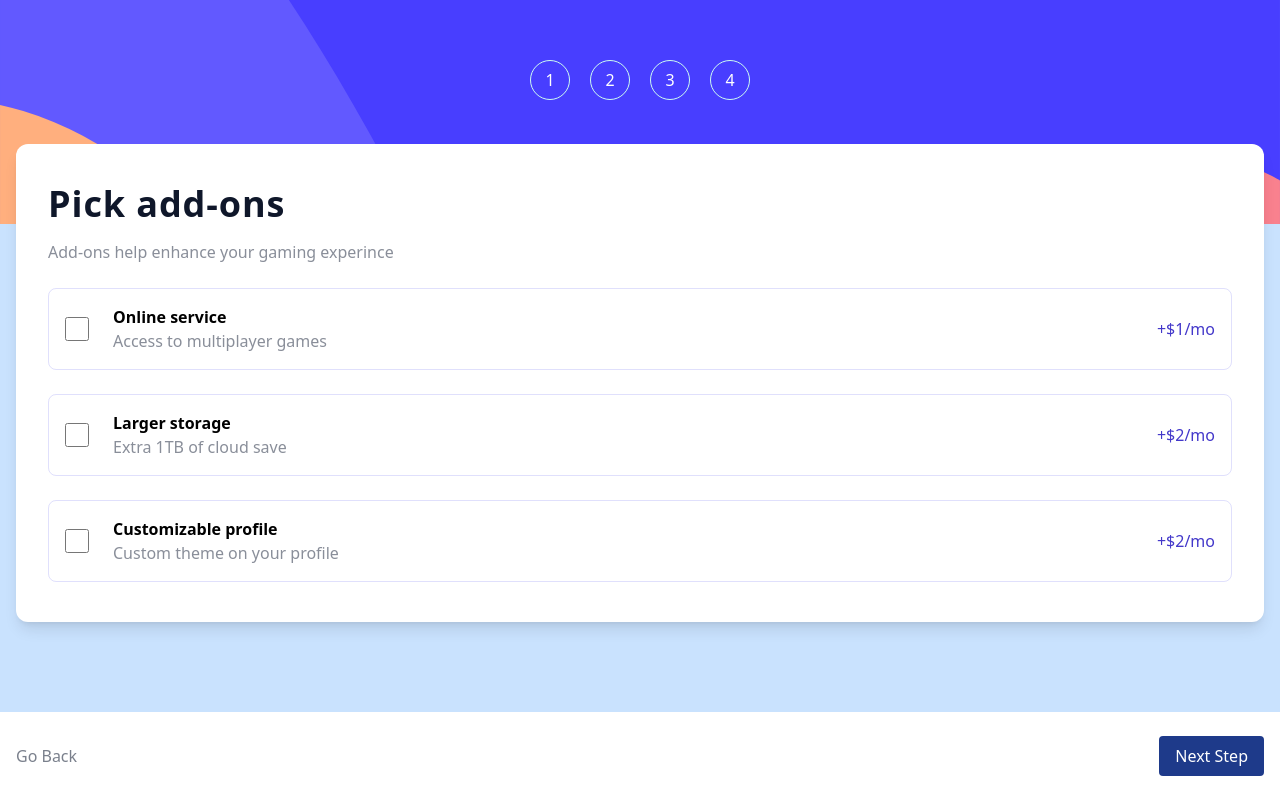
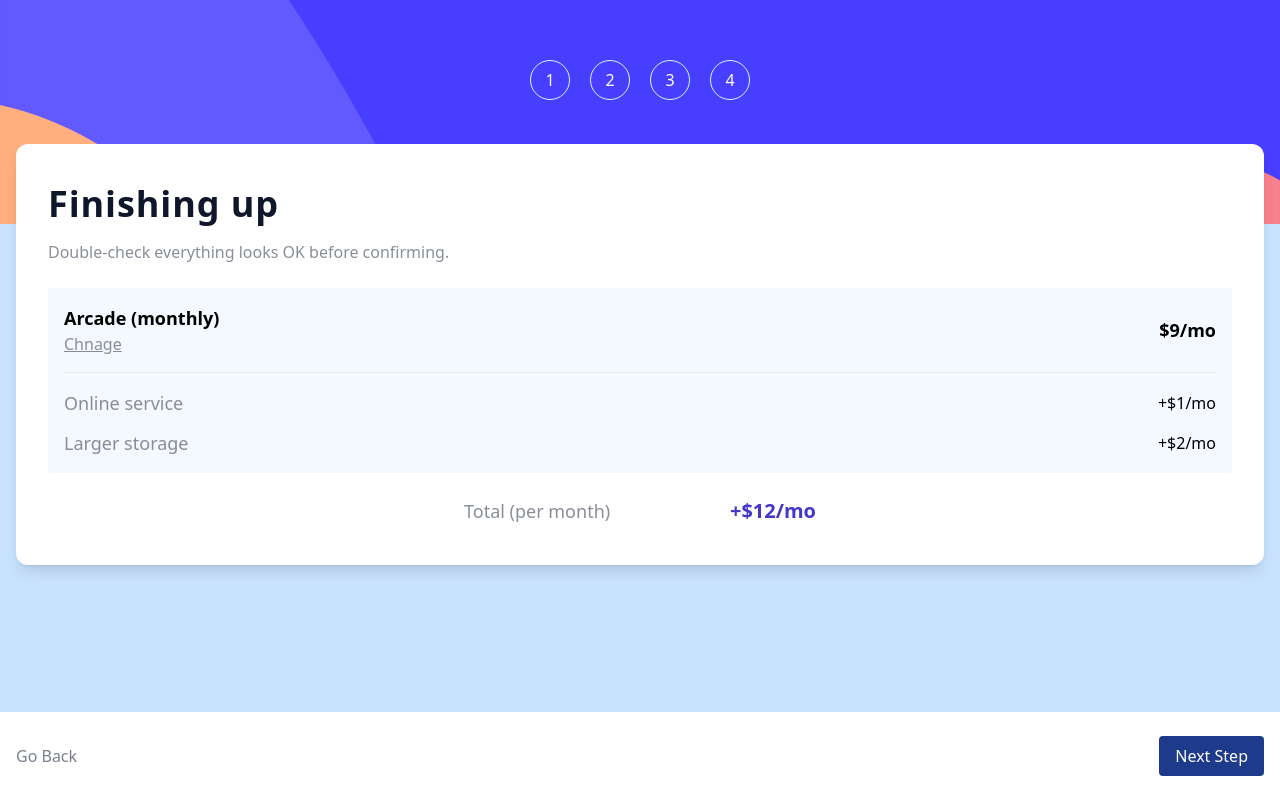
Before and after one commit to RedouaneAjgagal/multi-step-form, a React (Vite) app: page / in a window 1280 px wide. Built offline with nearby package versions, Linux system fonts and the light colour scheme.

Commit message:
Add Total component UI

```diff
--- a/src/components/PageContainer.tsx
+++ b/src/components/PageContainer.tsx
@@ -5,6 +5,7 @@ import { Index as Plans } from './plans/Index'
 import Card from './UI/Card'
 import Actions from './actions/Index'
 import { Index as AddOns } from './add-ons/Index'
+import {Index as Total} from './total/Index'
 
 const PageContainer = () => {
     return (
@@ -14,7 +15,8 @@ const PageContainer = () => {
                 <Card>
                     {/* <PersonalInfo /> */}
                     {/* <Plans /> */}
-                    <AddOns />
+                    {/* <AddOns /> */}
+                    <Total />
                 </Card>
                 <div className='absolute bottom-0 w-full'>
                     <Actions />
--- /dev/null
+++ b/src/components/total/AddOn.tsx
@@ -0,0 +1,16 @@
+import React from 'react'
+interface Props {
+    title: string,
+    price: number
+}
+const AddOn: React.FC<Props> = (props) => {
+    const price = `+$${props.price}/mo`;
+    return (
+        <div className='flex justify-between items-center'>
+            <h6 className='text-gray-500/80 text-lg'>{props.title}</h6>
+            <span className='font-medium'>{price}</span>
+        </div>
+    )
+}
+
+export default AddOn
--- /dev/null
+++ b/src/components/total/Checkout.tsx
@@ -0,0 +1,18 @@
+import React from 'react'
+import Plan from './Plan'
+import AddOn from './AddOn'
+import Total from './Total'
+
+const Checkout = () => {
+    return (
+        <div className='bg-blue-100/30 rounded p-4 flex flex-col gap-4'>
+            <Plan plan='Arcade' price={9} billing='monthly' />
+            <div className='flex flex-col gap-3'>
+                <AddOn title='Online service' price={1} />
+                <AddOn title='Larger storage' price={2} />
+            </div>
+        </div>
+    )
+}
+
+export default Checkout
--- /dev/null
+++ b/src/components/total/Index.tsx
@@ -0,0 +1,14 @@
+import React from 'react'
+import Header from '../UI/Header'
+import Checkout from './Checkout'
+import Total from './Total'
+
+export const Index = () => {
+  return (
+    <div className='px-4 flex flex-col gap-6'>
+        <Header title='Finishing up' description='Double-check everything looks OK before confirming.' />
+        <Checkout />
+        <Total total={12} billing='monthly' />
+    </div>
+  )
+}
--- /dev/null
+++ b/src/components/total/Plan.tsx
@@ -0,0 +1,25 @@
+import React from 'react'
+
+interface Props {
+    plan: string,
+    price: number
+    billing: 'monthly' | 'yearly'
+}
+
+const Plan: React.FC<Props> = (props) => {
+    const price = `$${props.price}/mo`
+    const plan = `${props.plan} (${props.billing})`
+    return (
+        <div className='flex justify-between items-center border-b pb-4'>
+            <div>
+                <h4 className='font-bold text-lg'>{plan}</h4>
+                <button className='underline text-gray-500/80'>Chnage</button>
+            </div>
+            <div>
+                <span className='font-bold text-lg'>{price}</span>
+            </div>
+        </div>
+    )
+}
+
+export default Plan
--- /dev/null
+++ b/src/components/total/Total.tsx
@@ -0,0 +1,16 @@
+import React from 'react'
+interface Props {
+    billing: 'yearly' | 'monthly',
+    total: number
+}
+const Total: React.FC<Props> = (props) => {
+    const total = `+$${props.total}/mo`;
+    return (
+        <div className='flex justify-between items-center w-full max-w-[22rem] m-auto'>
+            <p className='text-gray-500/80 text-lg'>Total (per month)</p>
+            <span className='text-indigo-700 font-bold text-xl'>{total}</span>
+        </div>
+    )
+}
+
+export default Total
```
